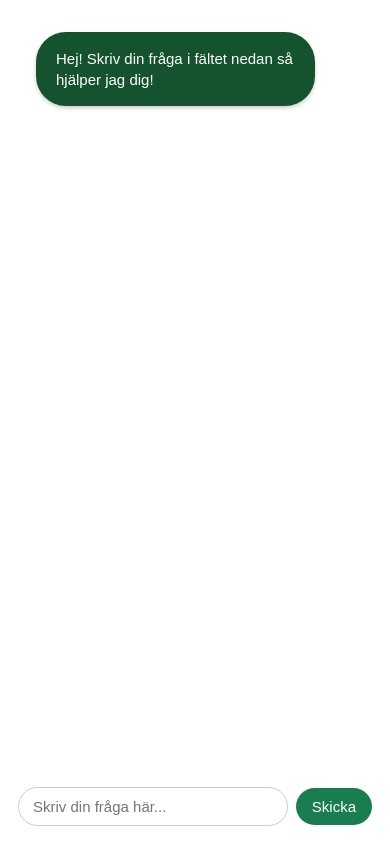
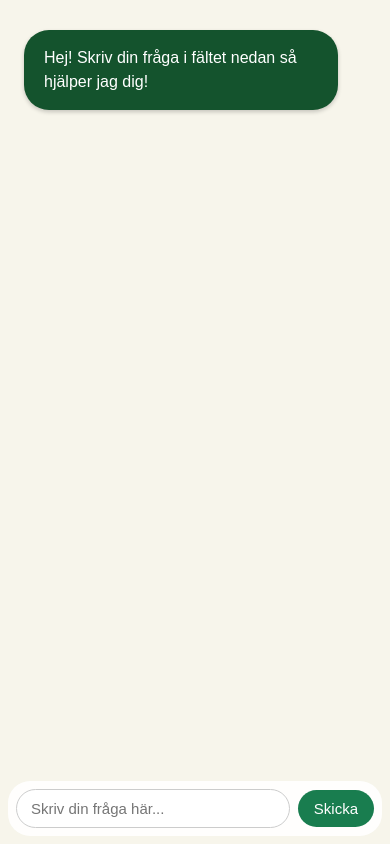
Before and after one commit to mariiapaulsson/vegobot-2, a React (Create React App) app: page / in a window 390 px wide. Built offline with nearby package versions, Linux system fonts and the light colour scheme.

Commit message:
fixade bot till andra namn

```diff
--- a/src/App.css
+++ b/src/App.css
@@ -2,6 +2,7 @@ html, body, #root {
   height: 100%;
   margin: 0;
   padding: 0;
+  background-color: #f7f5eb;
 }
 
 .app-container {
@@ -9,7 +10,6 @@ html, body, #root {
   flex-direction: column;
   height: 100%;
   max-height: 100%;
-  background-color: transparent;
   font-family: Arial, sans-serif;
   box-sizing: border-box;
   padding: 12px;
@@ -17,6 +17,7 @@ html, body, #root {
   margin: 0 auto;
 }
 
+/* Chat area */
 .chat-window {
   flex: 1 1 auto;
   overflow-y: auto;
@@ -29,18 +30,18 @@ html, body, #root {
   min-height: 0;
 }
 
-/* Chat message bubble styling */
+/* Chat bubbles */
 .chat-message {
   align-self: flex-start;
   background-color: #14532d;
   color: white;
-  padding: 16px 24px;
-  border-radius: 30px;
-  margin: 8px 16px;
+  padding: 12px 20px;          /* MINDRE padding än förut */
+  border-radius: 25px;         /* Lite tajtare */
+  margin: 6px 12px;            /* Mindre marginaler på sidorna */
   max-width: 80%;
   font-size: 16px;
   box-shadow: 0 2px 4px rgba(0,0,0,0.2);
-  line-height: 1.4;
+  line-height: 1.35;           /* Tydligare men mindre radavstånd */
   word-wrap: break-word;
 }
 
@@ -50,7 +51,7 @@ html, body, #root {
   color: #000;
 }
 
-/* Markdown inside bubbles */
+/* MARKDOWN STYLING */
 .markdown-content h1,
 .markdown-content h2,
 .markdown-content h3,
@@ -58,14 +59,14 @@ html, body, #root {
 .markdown-content h5,
 .markdown-content h6 {
   margin: 4px 0;
-  font-size: 1.1em;
+  font-size: 1.05em;           /* Mindre rubriker */
   font-weight: bold;
   line-height: 1.3;
 }
 
 .markdown-content p {
-  margin: 4px 0;
-  line-height: 1.4;
+  margin: 3px 0;
+  line-height: 1.35;           /* Lite tätare */
 }
 
 .markdown-content ul,
@@ -77,18 +78,24 @@ html, body, #root {
 .markdown-content li {
   margin: 2px 0;
   padding: 0;
-  line-height: 1.4;
+  line-height: 1.35;
 }
 
-/* Input area styling */
+.markdown-content a {
+  color: #90ee90;
+  text-decoration: underline;
+  word-break: break-all;
+}
+
+/* Input box */
 .input-box {
   display: flex;
   align-items: center;
   justify-content: center;
   gap: 10px;
-  padding: 12px;
-  background: rgba(255, 255, 255, 0.85);
-  border-radius: 20px;
+  padding: 10px;
+  background: rgba(255, 255, 255, 0.9);
+  border-radius: 22px;
   backdrop-filter: blur(6px);
   position: sticky;
   bottom: 0;
@@ -135,14 +142,14 @@ html, body, #root {
   }
 
   .chat-message {
-    max-width: 65%;
+    max-width: 70%;
     font-size: 15px;
-    padding: 12px 20px;
-    margin: 8px 12px;
+    padding: 10px 16px;
+    margin: 6px 10px;
   }
 
   .input-box {
-    padding: 10px;
+    padding: 8px;
     gap: 8px;
   }
 
--- a/src/App.js
+++ b/src/App.js
@@ -7,20 +7,23 @@ export default function App() {
     {
       _id: 1,
       text: "Hej! Skriv din fråga i fältet nedan så hjälper jag dig!",
-      role: "bot"
+      role: "assistant"
     }
   ]);
   const [input, setInput] = useState('');
 
-  // Skicka hela konversationen till backend
-  async function sendToAI(allMessages) {
+  // Skicka hela historiken till backend
+  async function sendToAI(userInput, history) {
     try {
       const response = await fetch('https://vegobot-backend.onrender.com/ask', {
         method: 'POST',
         headers: {
           'Content-Type': 'application/json',
         },
-        body: JSON.stringify({ messages: allMessages }),
+        body: JSON.stringify({
+          message: userInput,
+          history: history
+        }),
       });
       const data = await response.json();
       return data.response;
@@ -33,26 +36,23 @@ export default function App() {
   const handleSend = async () => {
     if (!input.trim()) return;
 
-    // Skapa nytt användarmeddelande
     const userMsg = {
       _id: Date.now(),
       text: input,
       role: "user"
     };
 
-    // Lägg till i historiken direkt
-    const updatedMessages = [...messages, userMsg];
-    setMessages(updatedMessages);
+    const updatedHistory = [...messages, userMsg];
+    setMessages(updatedHistory);
     setInput('');
 
-    // Skicka hela historiken till AI
-    const botText = await sendToAI(updatedMessages);
+    // Skicka med hela historiken
+    const botText = await sendToAI(input, updatedHistory);
 
-    // Skapa och lägg till botsvar
     const botMsg = {
       _id: Date.now() + 1,
       text: botText,
-      role: "bot"
+      role: "assistant"
     };
 
     setMessages((prev) => [...prev, botMsg]);
--- a/src/components/Chat.js
+++ b/src/components/Chat.js
@@ -11,11 +11,7 @@ export default function Chat({ messages = [] }) {
   return (
     <div className="chat-window">
       {messages.map((msg) => (
-        <ChatMessage
-          key={msg._id}
-          text={msg.text}
-          role={msg.role}
-        />
+        <ChatMessage key={msg._id} message={msg} />
       ))}
       <div ref={bottomRef} />
     </div>
--- a/src/components/ChatMessage.js
+++ b/src/components/ChatMessage.js
@@ -1,49 +1,39 @@
 import React from 'react';
 import ReactMarkdown from 'react-markdown';
 
-export default function ChatMessage({ text, role }) {
-  const isUser = role === 'user';
+export default function ChatMessage({ message }) {
+  const isUser = message.role === 'user';
 
   const style = {
     alignSelf: isUser ? 'flex-end' : 'flex-start',
     backgroundColor: isUser ? '#ffffff' : '#14532d',
     color: isUser ? '#000000' : '#ffffff',
-    padding: '12px 20px',
-    borderRadius: '30px',
-    margin: '8px 12px',
-    maxWidth: '70%',
+    padding: '10px 20px',
+    borderRadius: '25px',
+    margin: '6px 0',
+    maxWidth: '80%',
     fontWeight: isUser ? 'bold' : 'normal',
     boxShadow: '0 2px 4px rgba(0,0,0,0.2)',
-    lineHeight: '1.4',
+    lineHeight: '1.5',
     whiteSpace: 'pre-wrap',
     wordBreak: 'break-word',
+    fontSize: '16px'
   };
 
   return (
-    <div style={style} className="chat-message markdown-content">
+    <div style={style}>
       <ReactMarkdown
-        children={text}
         components={{
-          p: ({ children }) => <p style={{ margin: '4px 0' }}>{children}</p>,
-          li: ({ children }) => <li style={{ margin: '2px 0' }}>{children}</li>,
-          h1: ({ children }) => <h3 style={{ margin: '4px 0', fontSize: '1.1em' }}>{children}</h3>,
-          h2: ({ children }) => <h4 style={{ margin: '4px 0', fontSize: '1.05em' }}>{children}</h4>,
-          h3: ({ children }) => <h5 style={{ margin: '4px 0', fontSize: '1em' }}>{children}</h5>,
-          a: ({ href, children }) => (
-            <a
-              href={href}
-              target="_blank"
-              rel="noopener noreferrer"
-              style={{
-                color: isUser ? '#197d4f' : '#a1e5c0',
-                textDecoration: 'underline',
-              }}
-            >
-              {children}
-            </a>
-          ),
+          h1: ({node, ...props}) => <h2 style={{fontSize: '18px', marginBottom: '6px'}} {...props} />,
+          h2: ({node, ...props}) => <h3 style={{fontSize: '16px', marginBottom: '6px'}} {...props} />,
+          li: ({node, ...props}) => <li style={{marginBottom: '4px'}} {...props} />,
+          p: ({node, ...props}) => <p style={{margin: '6px 0'}} {...props} />,
+          a: ({node, ...props}) => <a style={{color: '#90ee90'}} target="_blank" rel="noopener noreferrer" {...props} />,
+          strong: ({node, ...props}) => <strong style={{fontWeight: 'bold'}} {...props} />,
         }}
-      />
+      >
+        {message.text}
+      </ReactMarkdown>
     </div>
   );
 }
```
